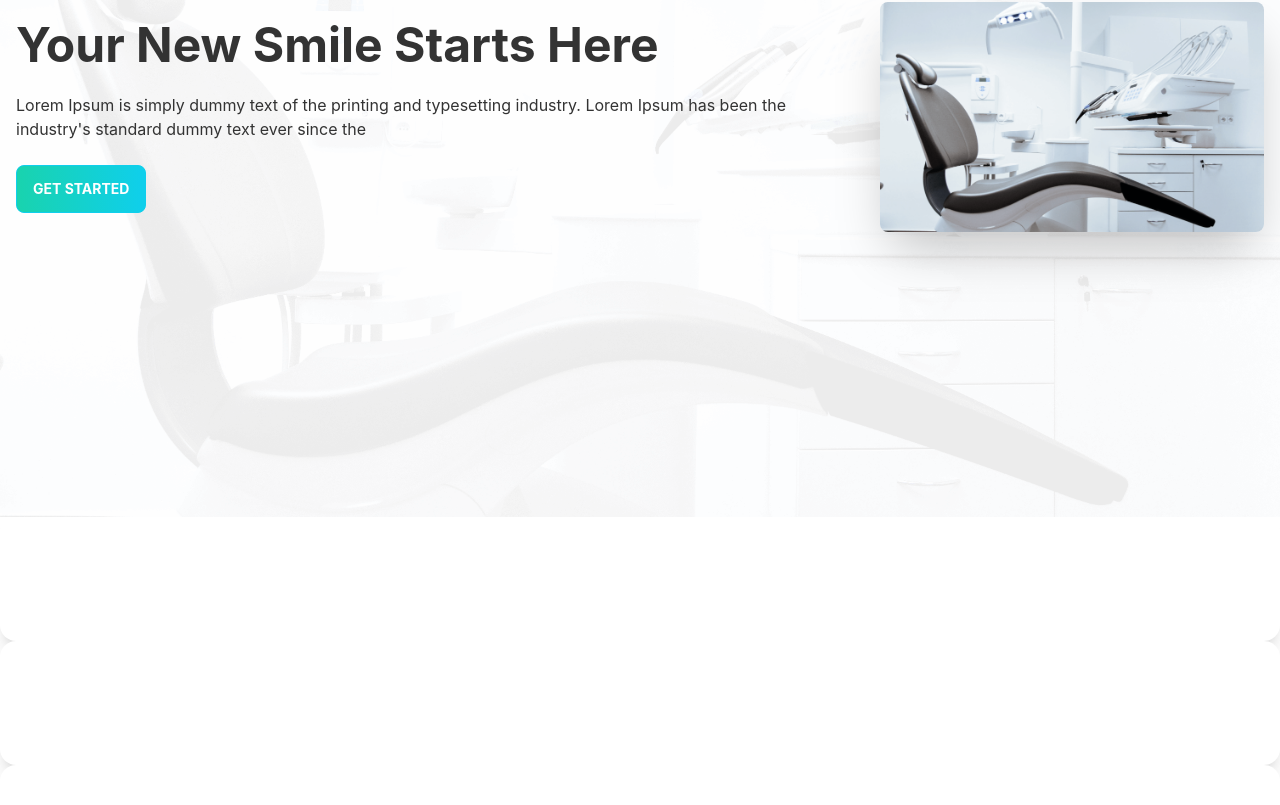
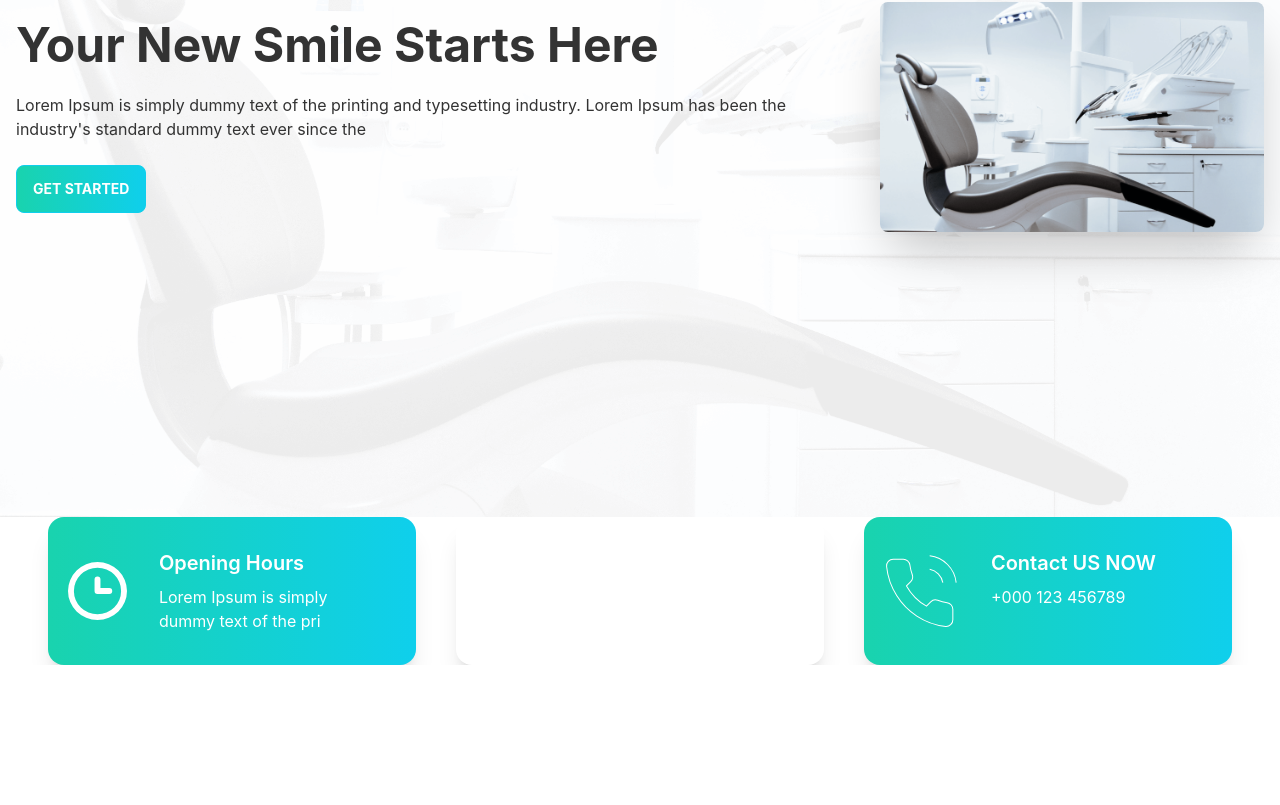
Before and after one commit to sayeef-rahman/dental-service-client, a React (Create React App) app: page / in a window 1280 px wide. Shown: the part 347-1152 px from the top of the page. After the commit the page ends 1012 px from the top, so only its background shows below. Built offline with nearby package versions, Linux system fonts and the light colour scheme.

Commit message:
infocard finished

```diff
--- a/src/Pages/Home/Info.js
+++ b/src/Pages/Home/Info.js
@@ -6,10 +6,10 @@ import InfoCard from './InfoCard';
 
 const Info = () => {
     return (
-        <div>
-            <InfoCard img={clock}></InfoCard>
-            <InfoCard img={phone}></InfoCard>
-            <InfoCard img={marker}></InfoCard>
+        <div className='grid grid-cols-1 lg:grid-cols-3 gap-10 px-12'>
+            <InfoCard cardTitle={"Opening Hours"} bgClass={"bg-gradient-to-r from-secondary to-primary"} img={clock} text={"Lorem Ipsum is simply dummy text of the pri"} ></InfoCard>
+            <InfoCard cardTitle={"Visit Our Location"} bgClass={"bg-accent"} img={marker} text={"Brooklyn, NY 10036, United States"} ></InfoCard>
+            <InfoCard cardTitle={"Contact US NOW"} bgClass={"bg-gradient-to-r from-secondary to-primary"} img={phone} text={"+000 123 456789"}></InfoCard>
         </div>
     );
 };
--- a/src/Pages/Home/InfoCard.js
+++ b/src/Pages/Home/InfoCard.js
@@ -1,12 +1,12 @@
 import React from 'react';
 
-const InfoCard = ({img}) => {
+const InfoCard = ({img, cardTitle, bgClass, text}) => {
     return (
-        <div class="card lg:card-side bg-base-100 shadow-xl bg-accent text-white">
-            <figure><img src={img} alt="Album" /></figure>
+        <div class={`card lg:card-side bg-base-100 shadow-xl text-white ${bgClass}`}>
+            <figure className='pl-5'><img src={img} alt="Album" /></figure>
             <div class="card-body">
-                <h2 class="card-title">New album is released!</h2>
-                <p>Click the button to listen on Spotiwhy app.</p>
+                <h2 class="card-title">{cardTitle}</h2>
+                <p>{text}</p>
             </div>
         </div>
     );
--- /dev/null
+++ b/src/Pages/Home/Services.js
@@ -0,0 +1,12 @@
+import React from 'react';
+
+const Services = () => {
+    return (
+        <div>
+            <p>OUR SERVICES</p>
+            <h2>Services We Provide</h2>
+        </div>
+    );
+};
+
+export default Services;
```
